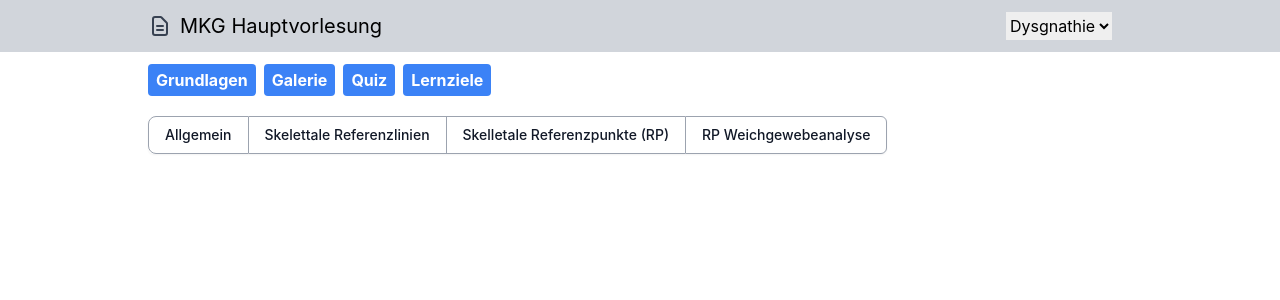
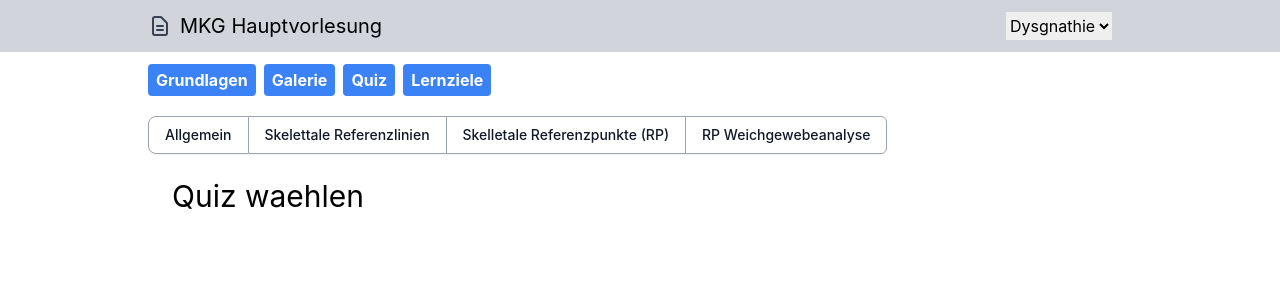
Before and after one commit to jonksc/LearnMedicine, a React (Create React App) app: page / in a window 1280 px wide. Both pictures are taken after a click on the button "Quiz". Shown: the top 300 px of the page. Built offline with nearby package versions, Linux system fonts and the light colour scheme.

Commit message:
Load all aspects dynamically via props

```diff
--- a/src/pages/dysgnathie/Dysgnathie.js
+++ b/src/pages/dysgnathie/Dysgnathie.js
@@ -4,6 +4,7 @@ import Grundlagen from './Grundlagen';
 import Galerie from './Galerie';
 import Lernziele from './Lernziele';
 import Quiz from './Quiz';
+import videoData from './video.json';
 
 const Dysgnathie = () => {
   const [aspect, setAspect] = useState('grundlagen');
@@ -23,6 +24,39 @@ const Dysgnathie = () => {
     }
   ];
 
+  const quizzes = [
+    {
+      type: 'Allgemein',
+      src: 'dysgnathie/quiz/allgemein/index.html'
+    },
+    {
+      type: 'Referenzlinien',
+      src: 'dysgnathie/quiz/referenzlinien/quizskelettale%20(Web)/index.html'
+    },
+    {
+      type: 'Referenzpunkte',
+      src: 'dysgnathie/quiz/skelettale/quizskelettale%20(Web)/index.html'
+    },
+    {
+      type: 'Weichgewebeanalyse',
+      src: 'dysgnathie/quiz/weichgewebeanalyse/quizweich%20(Web)/index.html'
+    }
+  ];
+
+  const lernziele =
+  <tbody>
+    <tr><th>Kategorie</th><th>Lernzielbeschreibung</th><th>Verb</th><th>Kompetenzniveau</th><th>Literatur</th></tr>
+    <tr><td>Grundlage</td><td>Der Studierende soll die Ursachen der Dysgnathien</td><td>erklären</td><td>kognitiv</td><td>"Zahn-, Mund und Kieferheilkunde" Schwenzer, Ehrenfeld, Thieme Verlag</td></tr>
+    <tr><td>Grundlage</td><td>Der Studierende soll die Angle-Klassifikation</td><td>anwenden</td><td>psychomotorisch</td><td>"Zahn-, Mund und Kieferheilkunde" Schwenzer, Ehrenfeld, Thieme Verlag</td></tr>
+    <tr><td>Grundlage</td><td>Der Studierende soll die Klassifikation nach dem ANB-Winkel</td><td>anwenden</td><td>psychomotorisch</td><td>"Zahn-, Mund und Kieferheilkunde" Schwenzer, Ehrenfeld, Thieme Verlag</td></tr>
+    <tr><td>Grundlage</td><td>Der Studierende soll die Dysgnathieformen</td><td>benennen</td><td>kognitiv</td><td>"Zahn-, Mund und Kieferheilkunde" Schwenzer, Ehrenfeld, Thieme Verlag</td></tr>
+    <tr><td>Grundlage</td><td>Der Studierende soll Folgen der unbehandelten Dysgnathie</td><td>erklären</td><td>kognitiv</td><td>"Zahn-, Mund und Kieferheilkunde" Schwenzer, Ehrenfeld, Thieme Verlag</td></tr>
+    <tr><td>Diagnostik</td><td>Der Studierende soll die diagnostischen Möglichkeiten</td><td>erklären</td><td>kognitiv</td><td>"Zahn-, Mund und Kieferheilkunde" Schwenzer, Ehrenfeld, Thieme Verlag</td></tr>
+    <tr><td>Therapie</td><td>Der Studierende soll den Therapieplan einer Dysgnathie</td><td>erklären</td><td>kognitiv</td><td>"Zahn-, Mund und Kieferheilkunde" Schwenzer, Ehrenfeld, Thieme Verlag</td></tr>
+    <tr><td>Therapie</td><td>Der Studierende soll die allgemeinen Grundlagen der orthognathen Chirurgie</td><td>benennen</td><td>kognitiv</td><td>"Zahn-, Mund und Kieferheilkunde" Schwenzer, Ehrenfeld, Thieme Verlag</td></tr>
+    <tr><td>Therapie</td><td>Der Studierende soll die Grundlagen der chirurgischen Verfahren</td><td>erklären</td><td>kognitiv</td><td>"Zahn-, Mund und Kieferheilkunde" Schwenzer, Ehrenfeld, Thieme Verlag</td></tr>
+  </tbody>;
+
   return (
     <div>
       <Topbar
@@ -35,15 +69,21 @@ const Dysgnathie = () => {
         />
       }
       {aspect === 'galerie' &&
-        <Galerie />
+        <Galerie
+          data={videoData}
+        />
       }
 
       {aspect === 'quiz' &&
-        <Quiz />
+        <Quiz
+          quizzes={quizzes}
+        />
       }
 
       {aspect === 'lernziele' &&
-        <Lernziele />
+        <Lernziele
+          lernziele={lernziele}
+        />
       }
     </div>
   );
--- a/src/pages/dysgnathie/Galerie.js
+++ b/src/pages/dysgnathie/Galerie.js
@@ -1,8 +1,8 @@
+/* eslint-disable react/prop-types */
 import React, { useState } from 'react';
 import Modal from '../../components/UI/Modal';
-import data from './video.json';
 
-const Galerie = () => {
+const Galerie = ({ data }) => {
   const [mediaType, setMediaType] = useState('videos');
   const [isOpenModal, setIsOpenModal] = useState(false);
   const [title, setTitle] = useState();
--- a/src/pages/dysgnathie/Grundlagen.js
+++ b/src/pages/dysgnathie/Grundlagen.js
@@ -24,11 +24,11 @@ const Grundlagen = ({ grundlagen }) => {
 
         <div className="max-w-2xl">
           {
-            grundlagen.map((grundlage, index) => {
+            grundlagen.filter(grundlage => chapter === grundlage.chapter).map((grundlage, index) => {
               return (
                 <div key={index}>
-                  <h1>{chapter === grundlage.chapter && grundlage.chapter}</h1>
-                  <p>{chapter === grundlage.chapter && grundlage.content}</p>
+                  <h1>{grundlage.chapter}</h1>
+                  <p>{grundlage.content}</p>
                 </div>
               );
             })
--- a/src/pages/dysgnathie/Lernziele.js
+++ b/src/pages/dysgnathie/Lernziele.js
@@ -1,21 +1,11 @@
+/* eslint-disable react/prop-types */
 import React from 'react';
 
-const Lernziele = () => {
+const Lernziele = ({ lernziele }) => {
   return (
     <div>
       <table className="table">
-        <tbody>
-          <tr><th>Kategorie</th><th>Lernzielbeschreibung</th><th>Verb</th><th>Kompetenzniveau</th><th>Literatur</th></tr>
-          <tr><td>Grundlage</td><td>Der Studierende soll die Ursachen der Dysgnathien</td><td>erklären</td><td>kognitiv</td><td>"Zahn-, Mund und Kieferheilkunde" Schwenzer, Ehrenfeld, Thieme Verlag</td></tr>
-          <tr><td>Grundlage</td><td>Der Studierende soll die Angle-Klassifikation</td><td>anwenden</td><td>psychomotorisch</td><td>"Zahn-, Mund und Kieferheilkunde" Schwenzer, Ehrenfeld, Thieme Verlag</td></tr>
-          <tr><td>Grundlage</td><td>Der Studierende soll die Klassifikation nach dem ANB-Winkel</td><td>anwenden</td><td>psychomotorisch</td><td>"Zahn-, Mund und Kieferheilkunde" Schwenzer, Ehrenfeld, Thieme Verlag</td></tr>
-          <tr><td>Grundlage</td><td>Der Studierende soll die Dysgnathieformen</td><td>benennen</td><td>kognitiv</td><td>"Zahn-, Mund und Kieferheilkunde" Schwenzer, Ehrenfeld, Thieme Verlag</td></tr>
-          <tr><td>Grundlage</td><td>Der Studierende soll Folgen der unbehandelten Dysgnathie</td><td>erklären</td><td>kognitiv</td><td>"Zahn-, Mund und Kieferheilkunde" Schwenzer, Ehrenfeld, Thieme Verlag</td></tr>
-          <tr><td>Diagnostik</td><td>Der Studierende soll die diagnostischen Möglichkeiten</td><td>erklären</td><td>kognitiv</td><td>"Zahn-, Mund und Kieferheilkunde" Schwenzer, Ehrenfeld, Thieme Verlag</td></tr>
-          <tr><td>Therapie</td><td>Der Studierende soll den Therapieplan einer Dysgnathie</td><td>erklären</td><td>kognitiv</td><td>"Zahn-, Mund und Kieferheilkunde" Schwenzer, Ehrenfeld, Thieme Verlag</td></tr>
-          <tr><td>Therapie</td><td>Der Studierende soll die allgemeinen Grundlagen der orthognathen Chirurgie</td><td>benennen</td><td>kognitiv</td><td>"Zahn-, Mund und Kieferheilkunde" Schwenzer, Ehrenfeld, Thieme Verlag</td></tr>
-          <tr><td>Therapie</td><td>Der Studierende soll die Grundlagen der chirurgischen Verfahren</td><td>erklären</td><td>kognitiv</td><td>"Zahn-, Mund und Kieferheilkunde" Schwenzer, Ehrenfeld, Thieme Verlag</td></tr>
-        </tbody>
+        {lernziele}
       </table>
     </div>
   );
--- a/src/pages/dysgnathie/Quiz.js
+++ b/src/pages/dysgnathie/Quiz.js
@@ -1,11 +1,14 @@
+/* eslint-disable react/prop-types */
 import React, { useState } from 'react';
 
-const Quiz = () => {
+const Quiz = ({ quizzes }) => {
   const [quizType, setQuizType] = useState('');
 
   const changeQuizType = (event) => {
     setQuizType(event.target.value);
   };
+
+  console.log(!quizType);
 
   return (
     <div>
@@ -26,25 +29,16 @@ const Quiz = () => {
         </div>
       </div>
 
-      {
-        quizType === 'Allgemein' &&
-          <iframe width="100%" name="Allgemein" frameBorder="0" src="dysgnathie/quiz/allgemein/index.html"></iframe>
-      }
+      {!quizType && <p className="m-6 text-3xl">Quiz waehlen</p>}
 
       {
-        quizType === 'Referenzlinien' &&
-          <iframe width="100%" name="Referenzlinien" frameBorder="0" src="dysgnathie/quiz/referenzlinien/quizskelettale%20(Web)/index.html"></iframe>
-      }
-
-      {
-        quizType === 'Referenzpunkte' &&
-          <iframe width="100%" name="Referenzpunkte" frameBorder="0" src="dysgnathie/quiz/skelettale/quizskelettale%20(Web)/index.html"></iframe>
-      }
-
-      {
-        quizType === 'Weichgewebeanalyse' &&
-          <iframe width="100%" name="Weichgewebeanalyse" frameBorder="0"
-            src="dysgnathie/quiz/weichgewebeanalyse/quizweich%20(Web)/index.html"></iframe>
+        quizzes.filter(quiz => quizType === quiz.type).map((quiz, index) => {
+          return (
+            <div key={index}>
+              <iframe width="100%" name={quiz.type} frameBorder="0" src={quiz.src}></iframe>
+            </div>
+          );
+        })
       }
     </div>
   );
```
